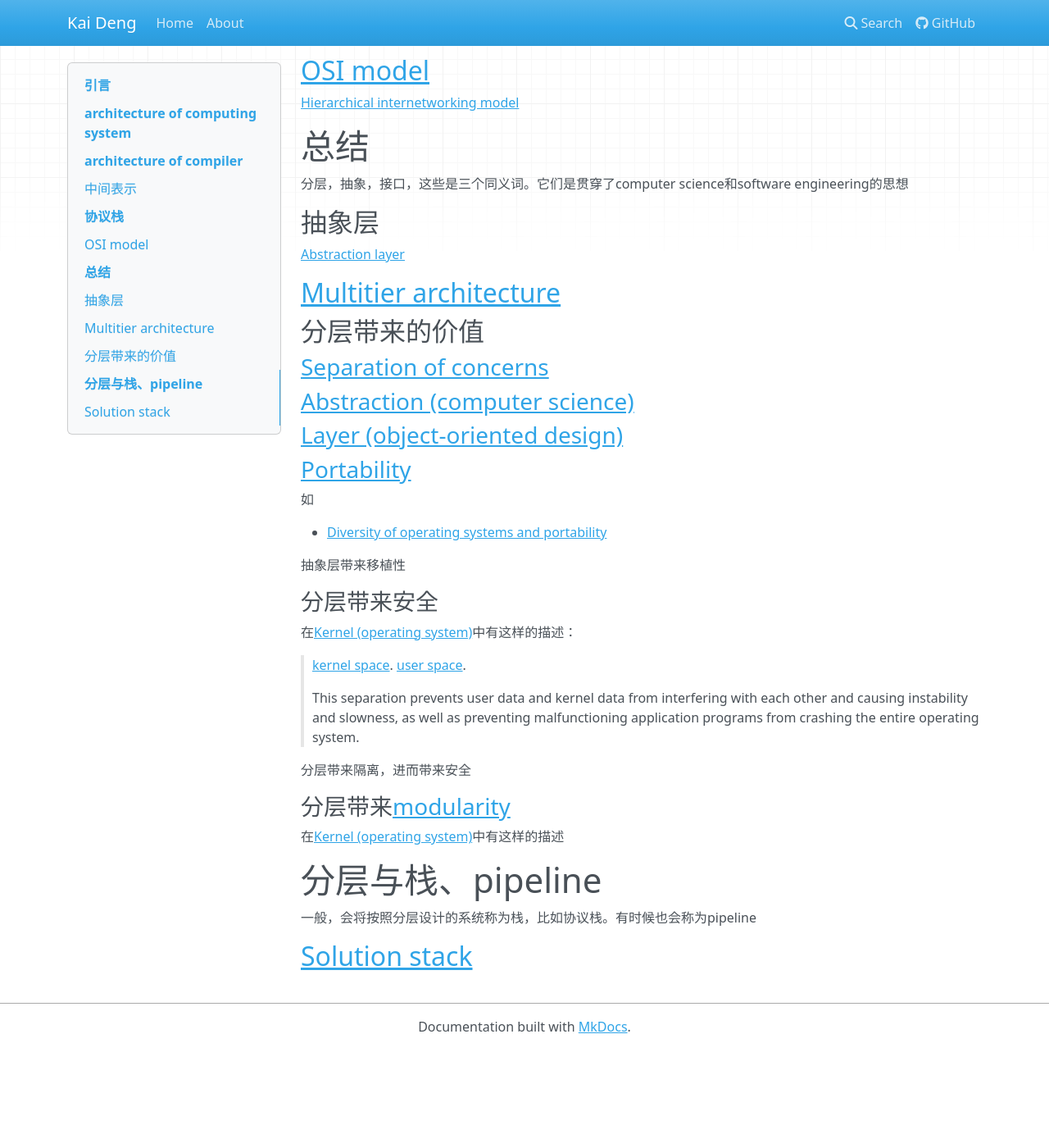
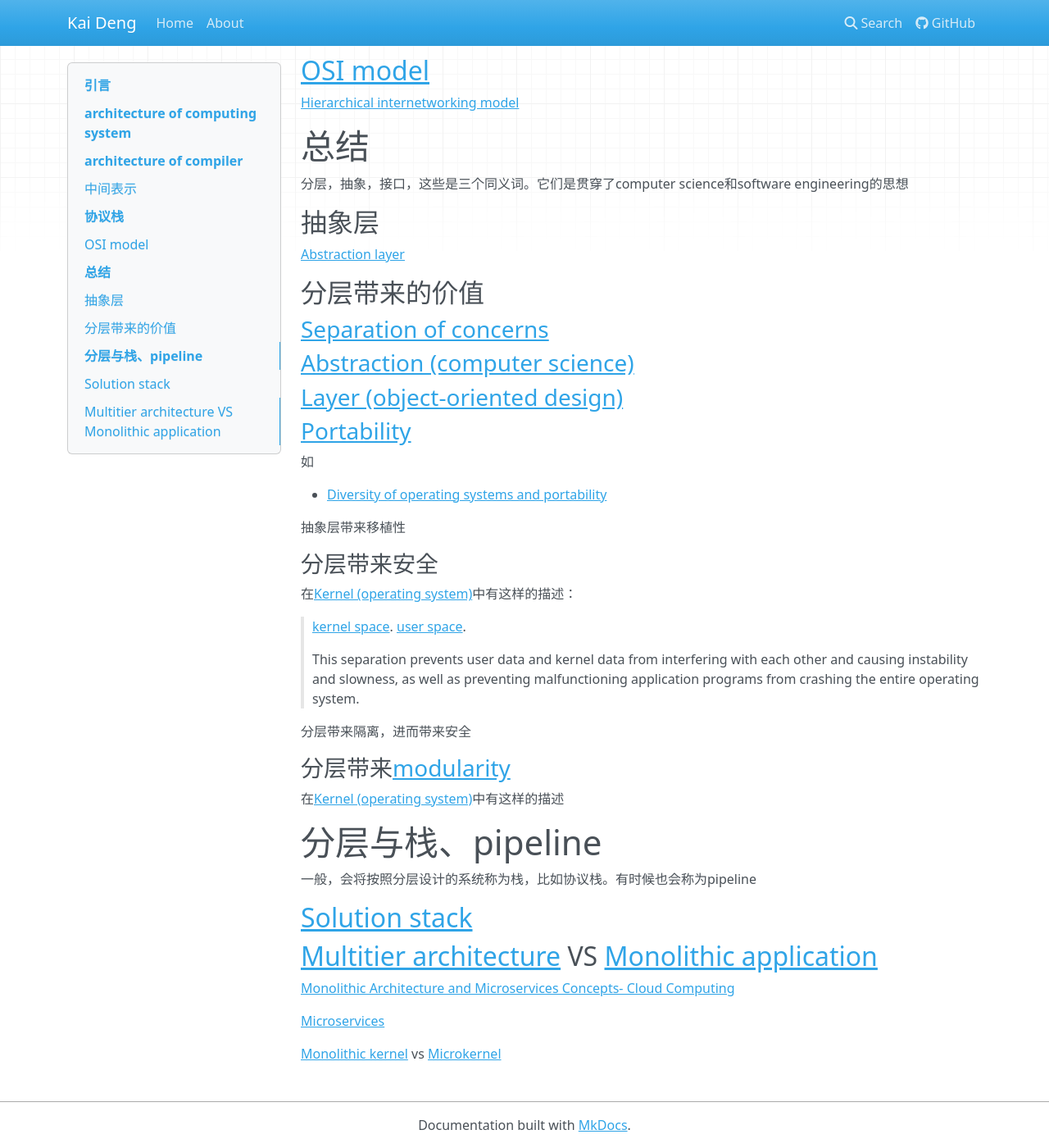
Before and after one commit to dengking/dengking.github.io, an MkDocs documentation site: the page built from source/docs/thinking-in-computer-science/philosophy-in-computer-science-level.md, in a window 1280 px wide and 1400 px high, scrolled down 473 px. Shown: the whole window at 82% size. Built offline with MkDocs 1.6.1, drawn with Linux system fonts in a browser that asks for light colours; nearby versions of some CDN libraries; before the commit the page ends 1753 px from its top, so only the background shows below that.

Commit message:
update files

```diff
--- a/source/docs/thinking-in-computer-science/philosophy-in-computer-science-level.md
+++ b/source/docs/thinking-in-computer-science/philosophy-in-computer-science-level.md
@@ -79,3 +77,17 @@ reference
 一般，会将按照分层设计的系统称为栈，比如协议栈。有时候也会称为pipeline
 
 ## [Solution stack](https://en.wikipedia.org/wiki/Solution_stack)
+
+
+
+## [Multitier architecture](https://en.wikipedia.org/wiki/Multitier_architecture) VS [Monolithic application](https://en.wikipedia.org/wiki/Monolithic_application)
+
+ [Monolithic Architecture and Microservices Concepts- Cloud Computing](https://www.howtechyy.com/2019/07/monolithic-architecture-vs-microservices-concepts.html)
+
+
+
+[Microservices](https://en.wikipedia.org/wiki/Microservices)
+
+
+
+[Monolithic kernel](https://en.wikipedia.org/wiki/Monolithic_kernel) vs [Microkernel](https://en.wikipedia.org/wiki/Microkernel)
```
Also changed, not shown: other parts of source/docs/thinking-in-computer-science/philosophy-in-computer-science-level.md (+0 -2 lines), source/docs/index.md (+1 -5 lines).
